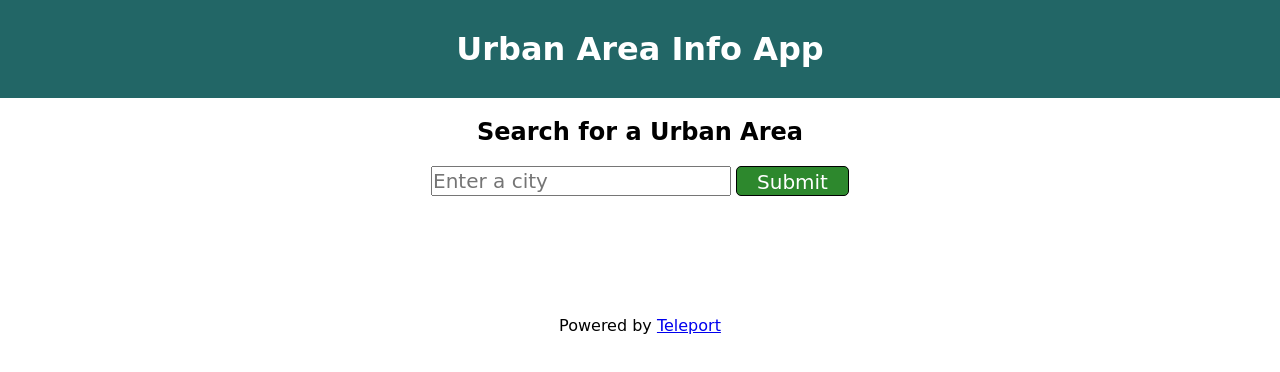
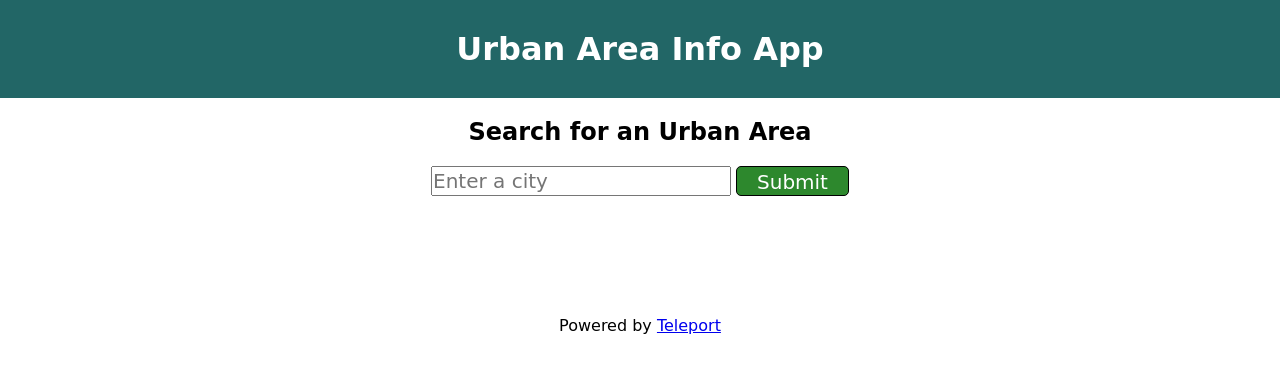
Before and after one commit to Tizios9999/City-Info, a website built with webpack: page src/index.html in a window 1280 px wide. Built offline with nearby package versions, Linux system fonts and the light colour scheme; a web font is replaced by a local one.

Commit message:
corrected typo

```diff
--- a/src/index.html
+++ b/src/index.html
@@ -16,7 +16,7 @@
       <div class="title-wrapper">
         <h1>Urban Area Info App</h1>
       </div>
-      <h2>Search for a Urban Area</h2>
+      <h2>Search for an Urban Area</h2>
       <div class="search-btn-wrapper">
         <form autocomplete="off">
           <input
```
Also changed, not shown: dist/index.html, 1 other file.
